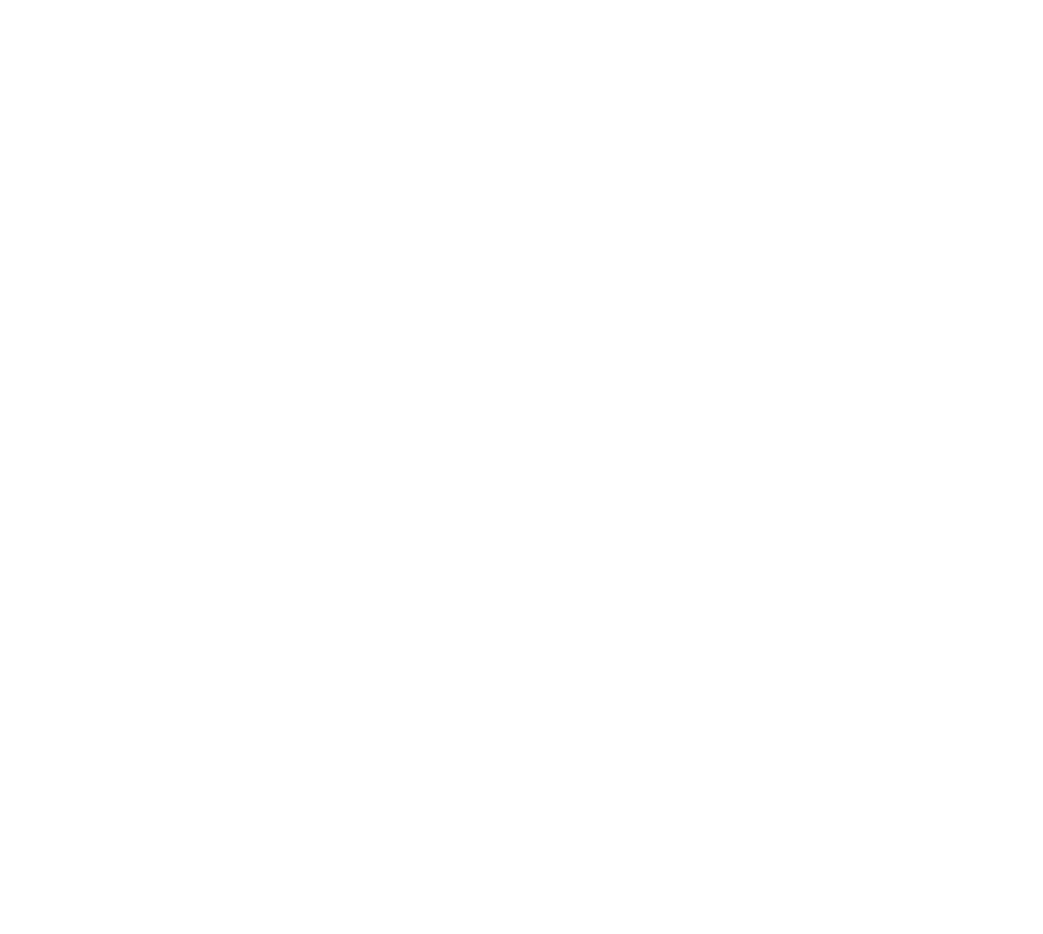
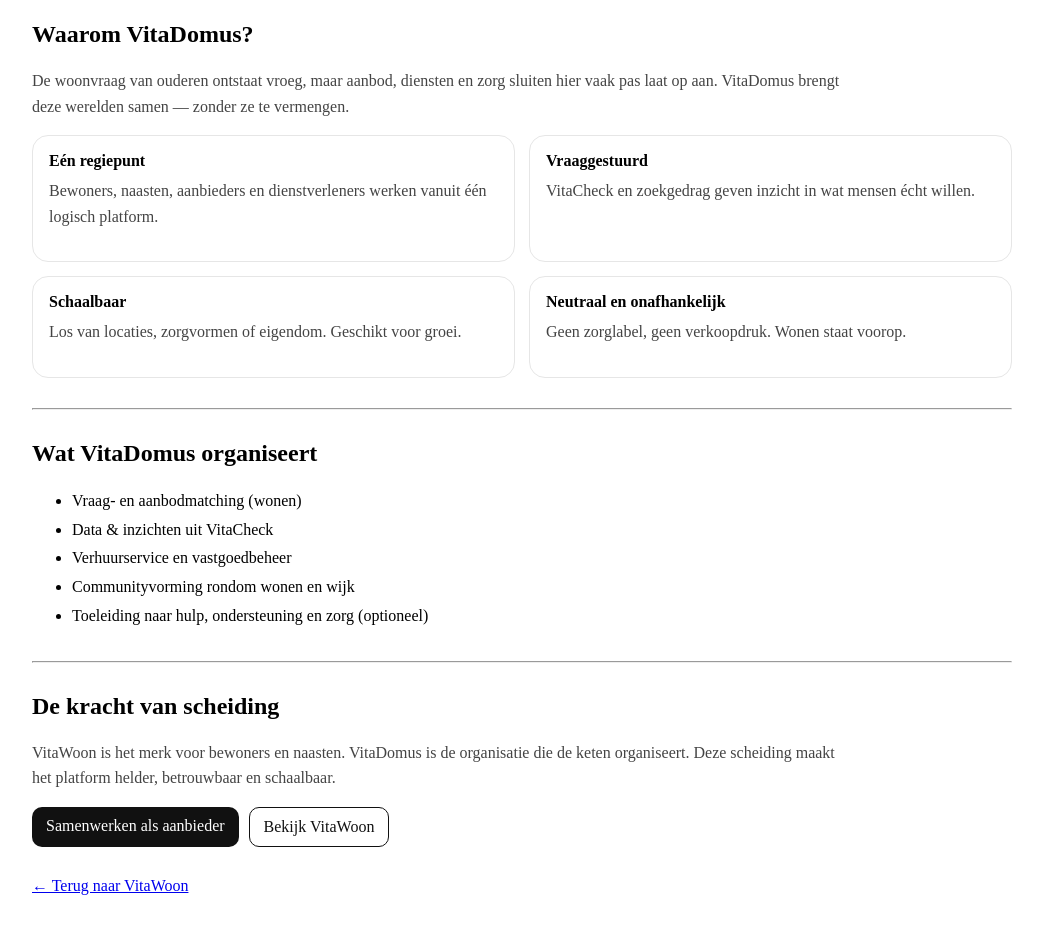
Before and after one commit to 4gcnny5cxp-dot/vitawoon-demo, a Next.js app: page /vitadomus in a window 1280 px wide. Shown: the part 220-1154 px from the top of the page, without its empty margins (118-1161 px from the left). Before the commit the page ends 800 px from the top, so only its background shows below. Built offline with nearby package versions, Linux system fonts and the light colour scheme.

Commit message:
Update index.tsx

```diff
--- a/pages/vitadomus/index.tsx
+++ b/pages/vitadomus/index.tsx
@@ -1,9 +1,88 @@
 export default function VitaDomus() {
   return (
-    <main style={{ padding: "40px", maxWidth: "900px", margin: "0 auto" }}>
+    <main style={{ padding: "40px", maxWidth: "980px", margin: "0 auto" }}>
       <h1>VitaDomus</h1>
-      <p>Platform achter VitaWoon.</p>
-      <p><a href="/">← Terug</a></p>
+
+      <p style={{ marginTop: 12, color: "#444", lineHeight: 1.6, maxWidth: 820 }}>
+        VitaDomus is het platform achter VitaWoon.
+        Wij organiseren de verbinding tussen wonen, welzijn en (optioneel) hulp en zorg —
+        vanuit één regiepunt, met de bewoner en zijn naasten centraal.
+      </p>
+
+      <hr style={{ margin: "30px 0" }} />
+
+      <h2>Waarom VitaDomus?</h2>
+      <p style={{ color: "#444", lineHeight: 1.6, maxWidth: 820 }}>
+        De woonvraag van ouderen ontstaat vroeg, maar aanbod, diensten en zorg sluiten hier vaak pas laat op aan.
+        VitaDomus brengt deze werelden samen — zonder ze te vermengen.
+      </p>
+
+      <div style={{ display: "grid", gap: 14, gridTemplateColumns: "1fr 1fr", marginTop: 12 }}>
+        <Block
+          title="Eén regiepunt"
+          text="Bewoners, naasten, aanbieders en dienstverleners werken vanuit één logisch platform."
+        />
+        <Block
+          title="Vraaggestuurd"
+          text="VitaCheck en zoekgedrag geven inzicht in wat mensen écht willen."
+        />
+        <Block
+          title="Schaalbaar"
+          text="Los van locaties, zorgvormen of eigendom. Geschikt voor groei."
+        />
+        <Block
+          title="Neutraal en onafhankelijk"
+          text="Geen zorglabel, geen verkoopdruk. Wonen staat voorop."
+        />
+      </div>
+
+      <hr style={{ margin: "30px 0" }} />
+
+      <h2>Wat VitaDomus organiseert</h2>
+      <ul style={{ lineHeight: 1.8 }}>
+        <li>Vraag- en aanbodmatching (wonen)</li>
+        <li>Data & inzichten uit VitaCheck</li>
+        <li>Verhuurservice en vastgoedbeheer</li>
+        <li>Communityvorming rondom wonen en wijk</li>
+        <li>Toeleiding naar hulp, ondersteuning en zorg (optioneel)</li>
+      </ul>
+
+      <hr style={{ margin: "30px 0" }} />
+
+      <h2>De kracht van scheiding</h2>
+      <p style={{ color: "#444", lineHeight: 1.6, maxWidth: 820 }}>
+        VitaWoon is het merk voor bewoners en naasten.
+        VitaDomus is de organisatie die de keten organiseert.
+        Deze scheiding maakt het platform helder, betrouwbaar en schaalbaar.
+      </p>
+
+      <div style={{ display: "flex", gap: 10, flexWrap: "wrap", marginTop: 14 }}>
+        <a
+          href="/voor-aanbieders"
+          style={{ padding: "10px 14px", borderRadius: 10, background: "#111", color: "#fff", textDecoration: "none" }}
+        >
+          Samenwerken als aanbieder
+        </a>
+        <a
+          href="/woningen"
+          style={{ padding: "10px 14px", borderRadius: 10, border: "1px solid #111", color: "#111", textDecoration: "none" }}
+        >
+          Bekijk VitaWoon
+        </a>
+      </div>
+
+      <p style={{ marginTop: 30 }}>
+        <a href="/">← Terug naar VitaWoon</a>
+      </p>
     </main>
   );
 }
+
+function Block({ title, text }: { title: string; text: string }) {
+  return (
+    <div style={{ border: "1px solid #e6e6e6", borderRadius: 16, padding: 16 }}>
+      <strong>{title}</strong>
+      <p style={{ marginTop: 8, color: "#444", lineHeight: 1.6 }}>{text}</p>
+    </div>
+  );
+}
```
